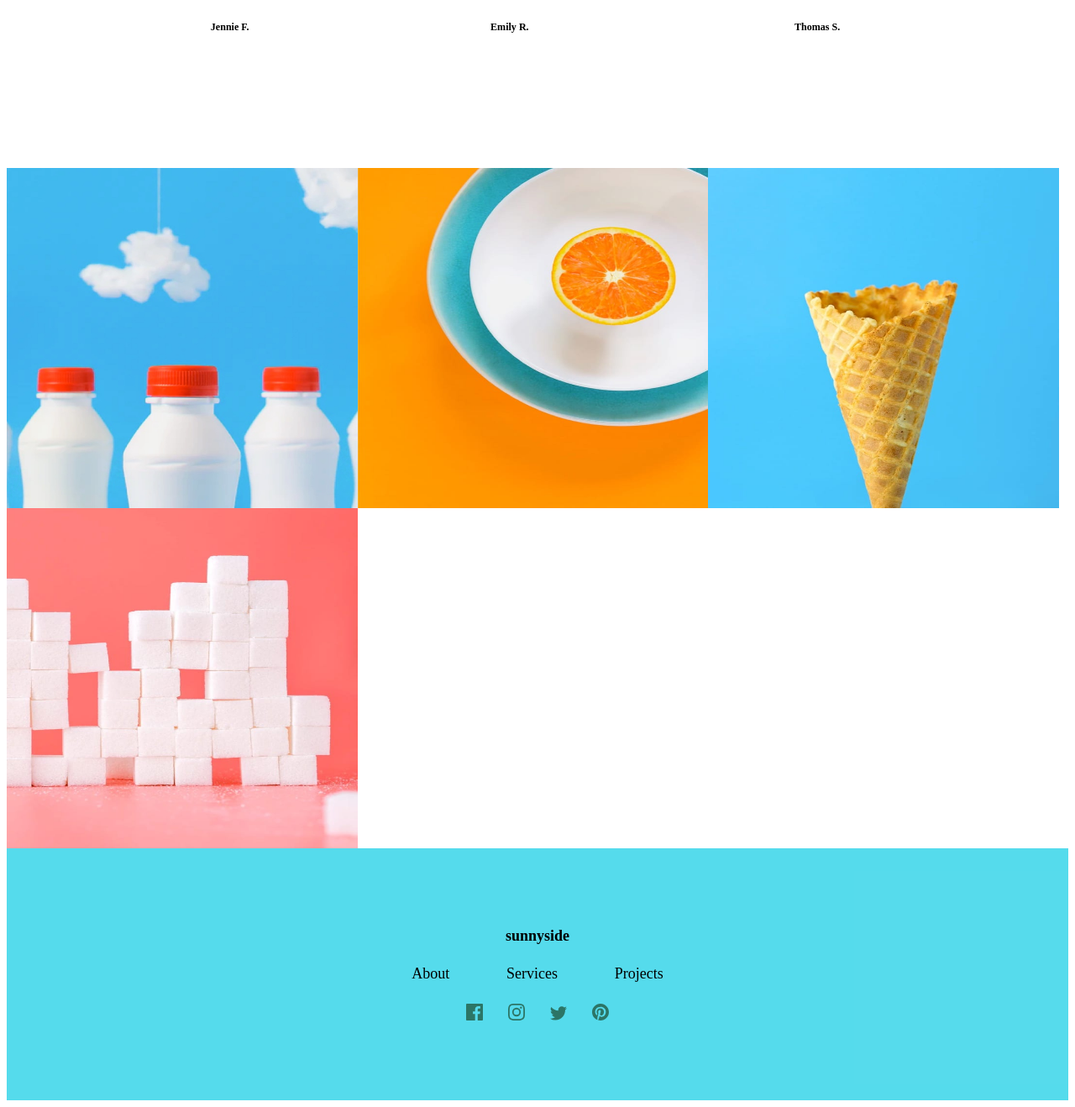
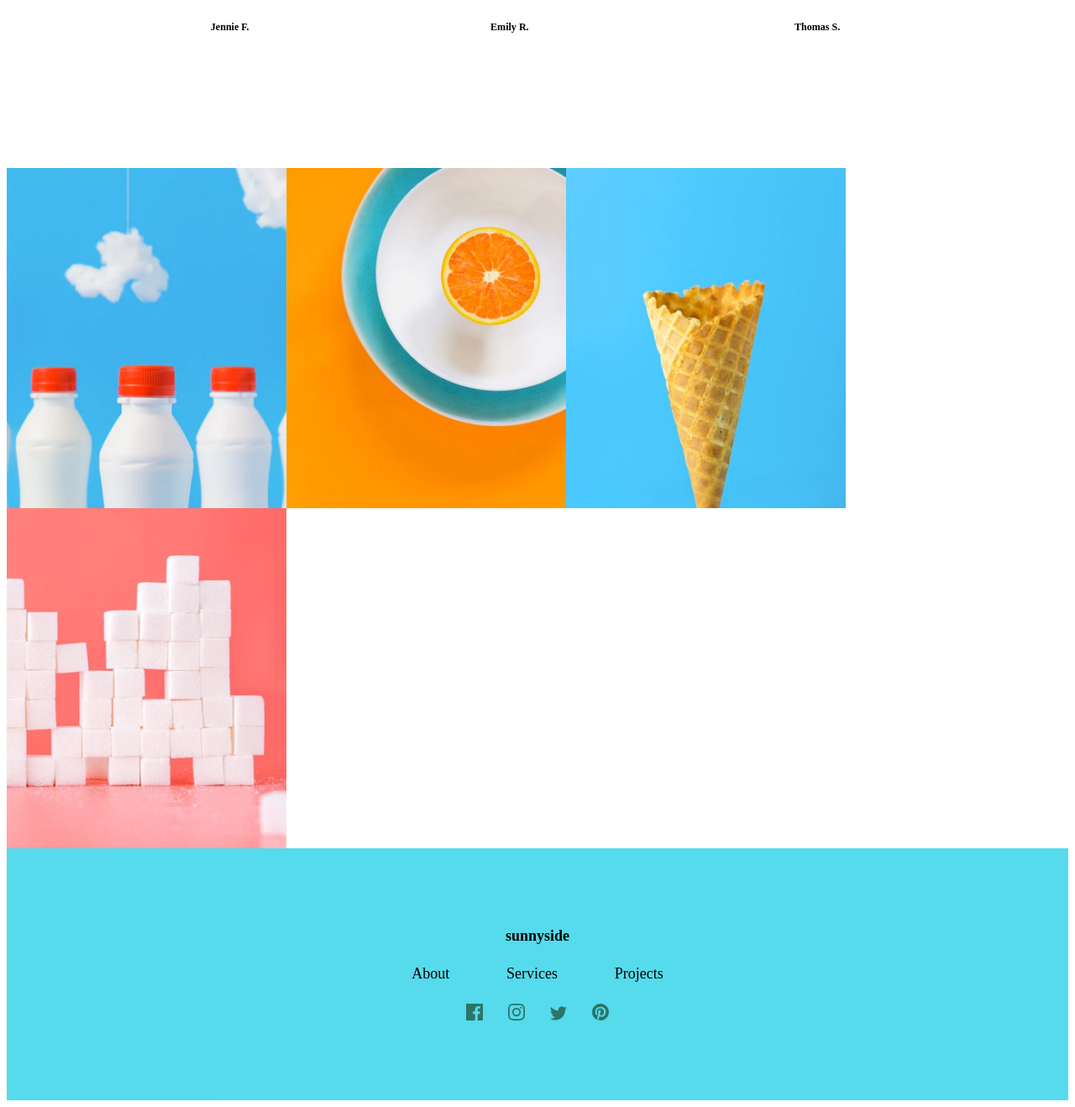
Before and after one commit to jephasin/staticwebpage, a PHP site: page / in a window 1280 px wide. Shown: the part 2774-4092 px from the top of the page at 84% size. Run offline with PHP 8.4, Linux system fonts and the light colour scheme.

Commit message:
my first heroku website

```diff
--- a/index.css
+++ b/index.css
@@ -70,6 +70,7 @@
 body {
     display: flex;
     flex-direction: column;
+    position: absolute;
 }
 
 .sunny {
@@ -321,7 +322,7 @@ body {
     margin: 0px;
     padding: 0px;
     border: 0px;
-    width: 417.5px;
+    width: 333px;
     min-width: 100%;
     min-height: 100%;
 }
```
